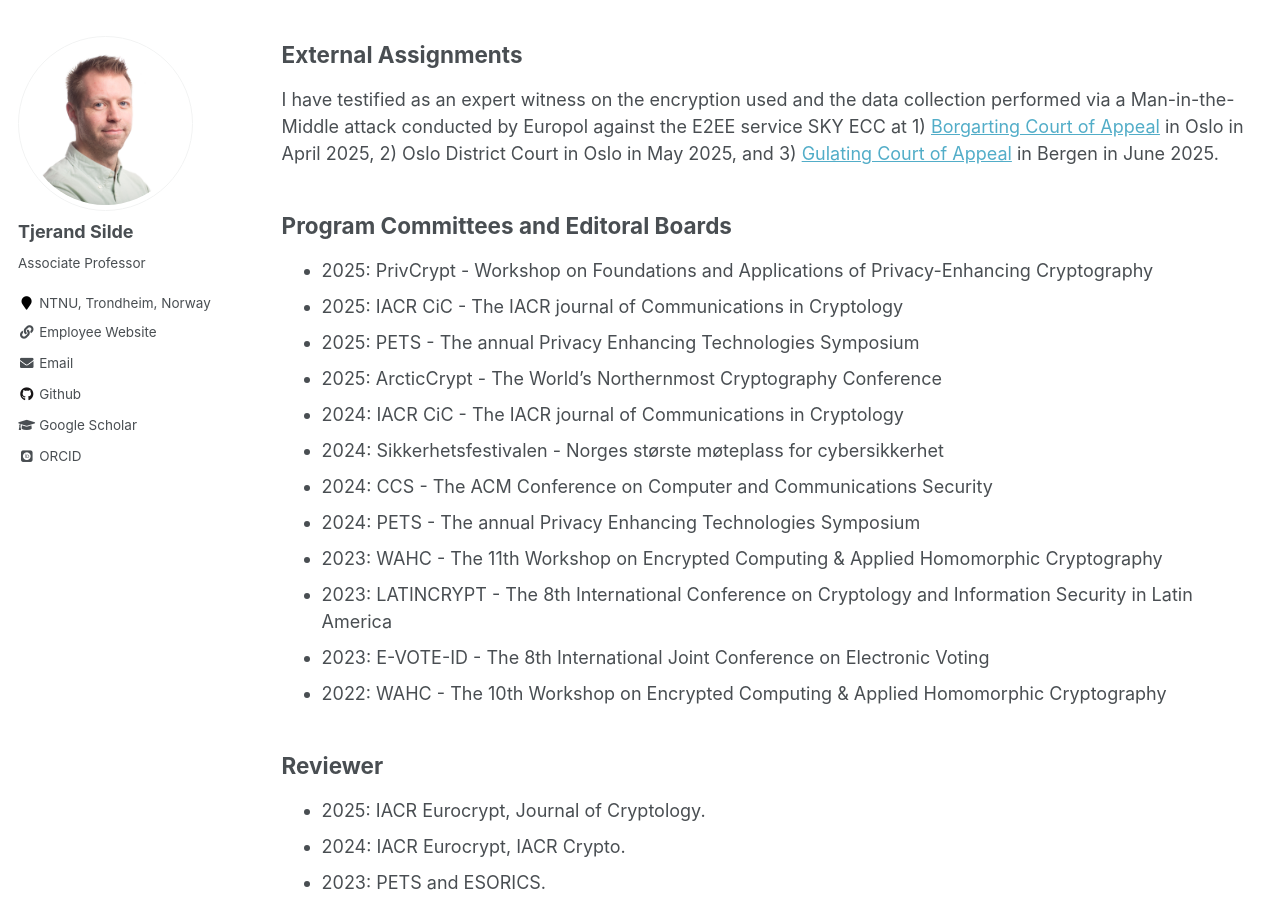
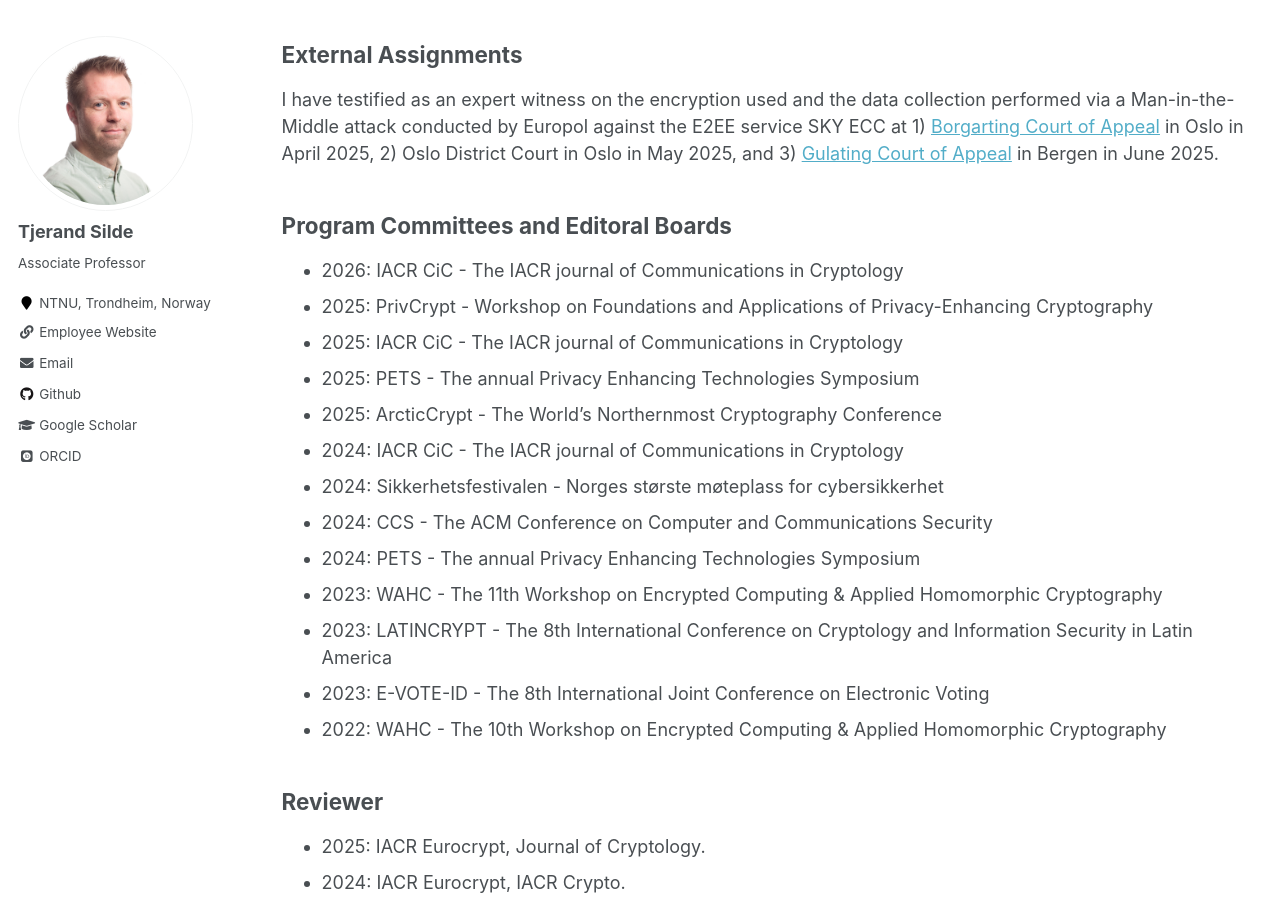
Before and after one commit to tjesi/tjesi.github.io, a Jekyll site: the page built from _pages/service.md, in a window 1280 px wide and 900 px high, scrolled down 780 px. Built offline with Jekyll 4.4.1, drawn with Linux system fonts in a browser that asks for light colours; some web fonts are replaced.

Commit message:
Update service.md

```diff
--- a/_pages/service.md
+++ b/_pages/service.md
@@ -28,6 +28,7 @@ conducted by Europol against the E2EE service SKY ECC at 1) [Borgarting Court of
 
 ## Program Committees and Editoral Boards
 
+- 2026: IACR CiC - The IACR journal of Communications in Cryptology
 - 2025: PrivCrypt - Workshop on Foundations and Applications of Privacy-Enhancing Cryptography
 - 2025: IACR CiC - The IACR journal of Communications in Cryptology
 - 2025: PETS - The annual Privacy Enhancing Technologies Symposium
```
